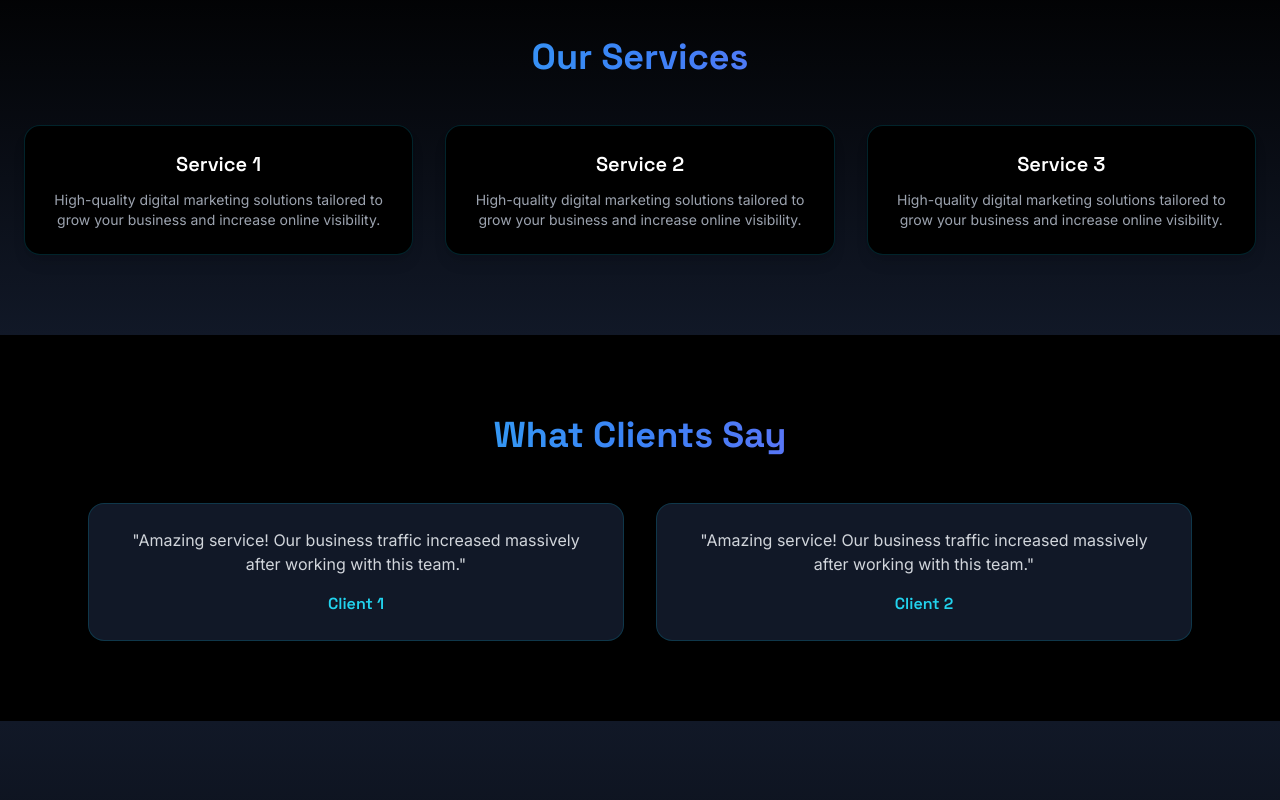
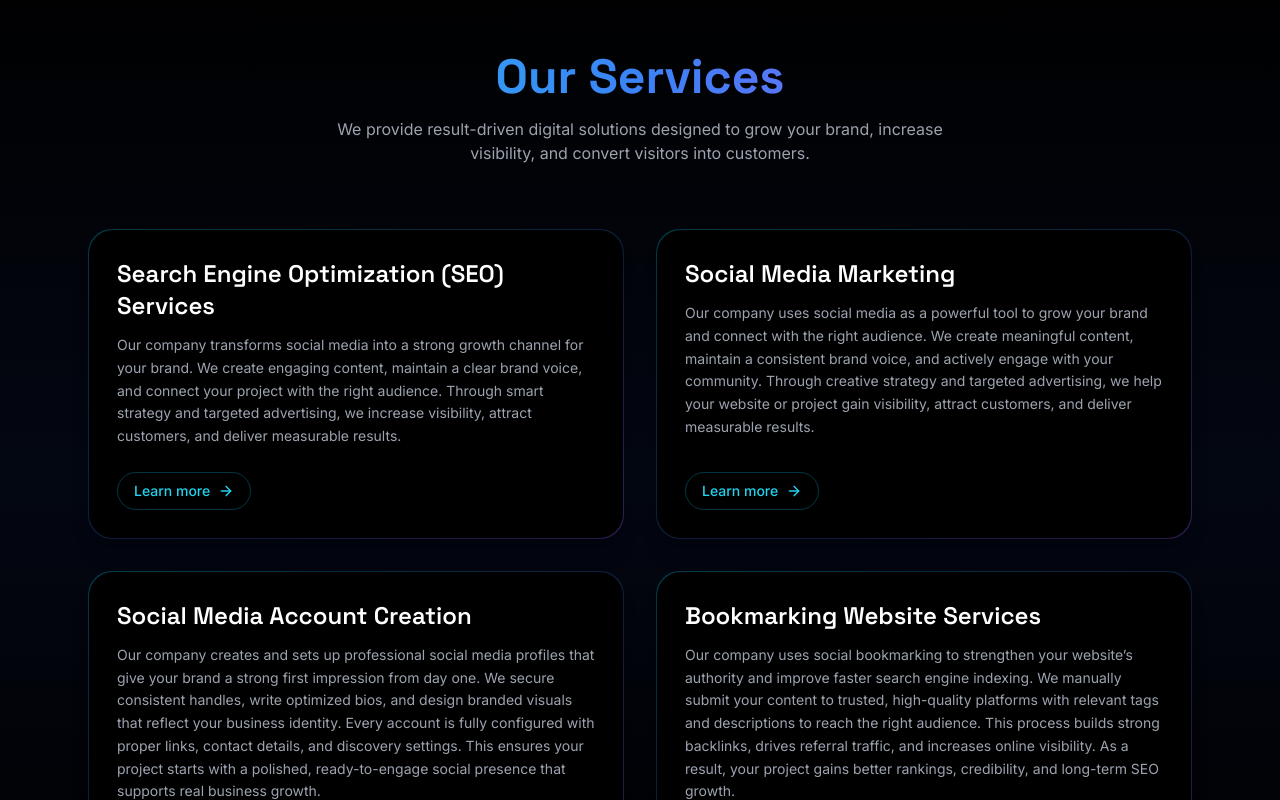
Before and after one commit to Dhruv-Klint/hetweb-solutions, a React (Vite) app: page / in a window 1280 px wide. Shown: the part 940-1740 px from the top of the page. Built offline with nearby package versions, Linux system fonts and the light colour scheme.

Commit message:
Update Service section in Home page

```diff
--- a/src/pages/Home.jsx
+++ b/src/pages/Home.jsx
@@ -1,8 +1,33 @@
 import { Link } from 'react-router-dom'
 import { motion } from 'framer-motion'
+import { ArrowRight } from "lucide-react"
 import Herosection from "../assets/Hero-section.avif"
 
 export default function Home() {
+
+  const services = [
+    {
+      title: "Search Engine Optimization (SEO) Services",
+      desc: "Our company transforms social media into a strong growth channel for your brand. We create engaging content, maintain a clear brand voice, and connect your project with the right audience. Through smart strategy and targeted advertising, we increase visibility, attract customers, and deliver measurable results.",
+      link: "/services/service1",
+    },
+    {
+      title: "Social Media Marketing",
+      desc: "Our company uses social media as a powerful tool to grow your brand and connect with the right audience. We create meaningful content, maintain a consistent brand voice, and actively engage with your community. Through creative strategy and targeted advertising, we help your website or project gain visibility, attract customers, and deliver measurable results.",
+      link: "/services/service2",
+    },
+    {
+      title: "Social Media Account Creation",
+      desc: "Our company creates and sets up professional social media profiles that give your brand a strong first impression from day one. We secure consistent handles, write optimized bios, and design branded visuals that reflect your business identity. Every account is fully configured with proper links, contact details, and discovery settings. This ensures your project starts with a polished, ready-to-engage social presence that supports real business growth.",
+      link: "/services/service3",
+    },
+    {
+      title: "Bookmarking Website Services",
+      desc: "Our company uses social bookmarking to strengthen your website’s authority and improve faster search engine indexing. We manually submit your content to trusted, high-quality platforms with relevant tags and descriptions to reach the right audience. This process builds strong backlinks, drives referral traffic, and increases online visibility. As a result, your project gains better rankings, credibility, and long-term SEO growth.",
+      link: "/services/service4",
+    },
+  ]
+
   return (
     <motion.div
       className="bg-black text-white"
@@ -62,38 +87,63 @@ export default function Home() {
 
       {/* SERVICES SECTION */}
       <motion.section
-        className="py-20 bg-gradient-to-b from-black to-gray-900"
+        className="py-24 bg-gradient-to-b from-black via-gray-950 to-black"
         initial={{ opacity: 0, y: 60 }}
         whileInView={{ opacity: 1, y: 0 }}
         viewport={{ once: true }}
-        transition={{ duration: 0.8 }}
+        transition={{ duration: 0.5 }}
       >
-        <div className="max-w-7xl mx-auto px-6 text-center">
-          <h2 className="text-4xl font-bold mb-12 bg-gradient-to-r from-cyan-400 via-blue-500 to-purple-500 bg-clip-text text-transparent">
-            Our Services
-          </h2>
+        <div className="max-w-6xl mx-auto px-6">
+          {/* Header */}
+          <div className="text-center mb-16">
+            <h2 className="text-4xl md:text-5xl font-bold bg-gradient-to-r from-cyan-400 via-blue-500 to-purple-500 bg-clip-text text-transparent">
+              Our Services
+            </h2>
+            <p className="text-gray-400 mt-4 max-w-2xl mx-auto text-sm md:text-base">
+              We provide result-driven digital solutions designed to grow your
+              brand, increase visibility, and convert visitors into customers.
+            </p>
+          </div>
 
-          <div className="grid md:grid-cols-3 gap-8">
-            {['Service 1', 'Service 2', 'Service 3'].map((service, i) => (
+
+          {/* Grid */}
+          <div className="grid gap-8 md:grid-cols-2">
+            {services.map((service, i) => (
               <motion.div
                 key={i}
-                whileHover={{ y: -12, scale: 1.05 }}
                 initial={{ opacity: 0, y: 40 }}
                 whileInView={{ opacity: 1, y: 0 }}
                 viewport={{ once: true }}
-                transition={{ duration: 0.5, delay: i * 0.2 }}
-                className="p-6 rounded-2xl bg-black border border-cyan-500/20 shadow-lg hover:shadow-cyan-500/30 transition"
+                transition={{ duration: 0.5, delay: i * 0.1 }}
+                whileHover={{ y: -8 }}
+                className="group relative p-[1px] rounded-3xl bg-gradient-to-br from-cyan-500/30 via-blue-500/20 to-purple-500/30"
               >
-                <h3 className="text-xl font-semibold mb-3">{service}</h3>
-                <p className="text-gray-400 text-sm">
-                  High-quality digital marketing solutions tailored to grow your
-                  business and increase online visibility.
-                </p>
+                <div className="h-full rounded-3xl bg-black p-7 flex flex-col justify-between shadow-xl transition-all duration-300 group-hover:shadow-cyan-500/20">
+                  <div>
+                    <h3 className="text-xl md:text-2xl font-semibold text-white mb-3">
+                      {service.title}
+                    </h3>
+                    <p className="text-gray-400 text-sm leading-relaxed">
+                      {service.desc}
+                    </p>
+                  </div>
+
+
+                  {/* Navigation Button */}
+                  <a
+                    href={service.link}
+                    className="mt-6 inline-flex items-center gap-2 text-sm font-medium text-cyan-400 hover:text-cyan-300 transition border border-cyan-500/30 rounded-full px-4 py-2 w-fit"
+                  >
+                    Learn more
+                    <ArrowRight className="w-4 h-4 transition-transform group-hover:translate-x-1" />
+                  </a>
+                </div>
               </motion.div>
             ))}
           </div>
         </div>
       </motion.section>
+
 
 
       {/* TESTIMONIAL SECTION */}
```
